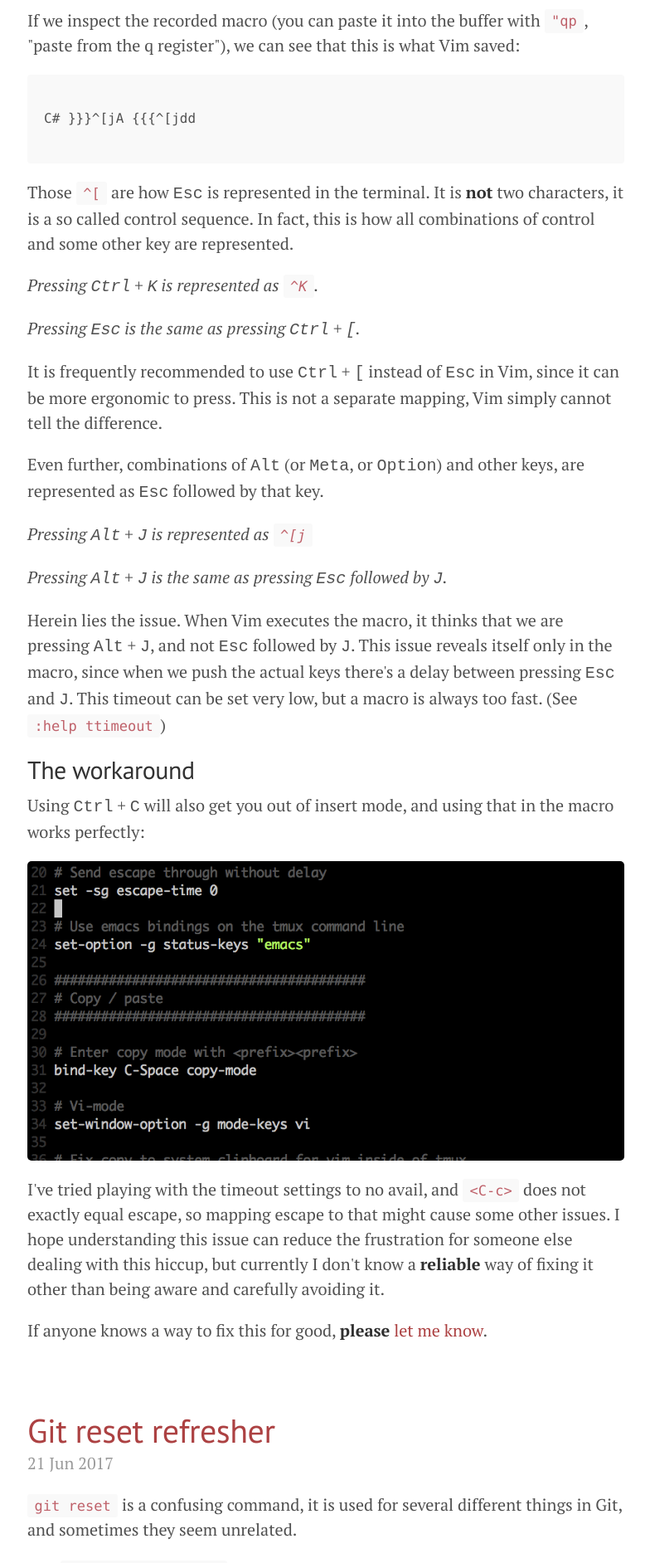
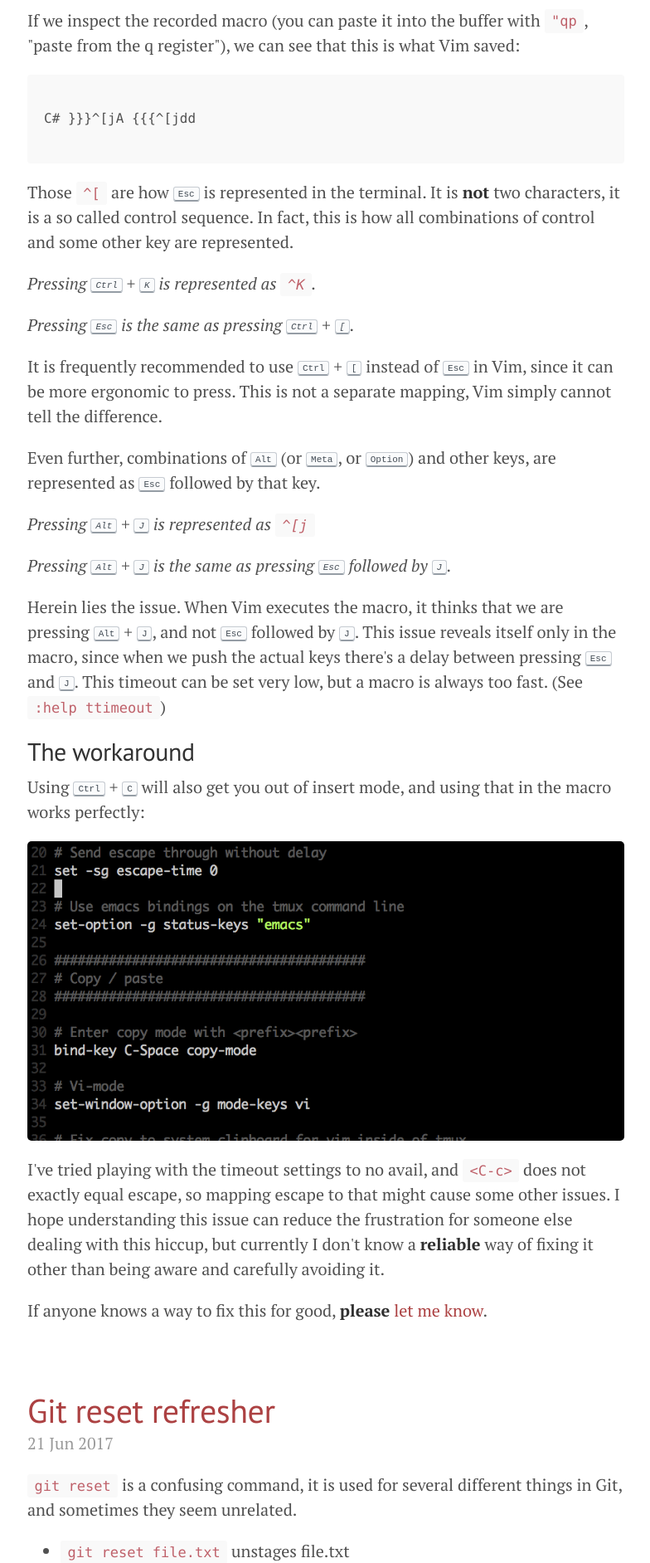
Before and after one commit to jsborjesson/jsborjesson.github.io, a Jekyll site: the page built from index.html, in a window 1280 px wide. Shown: the part 1395-3279 px from the top of the page at 83% size, without its empty margins (247-1031 px from the left). Built offline with Jekyll 4.4.1, drawn with Linux system fonts in a browser that asks for light colours; the list of posts is cut into pages by our own code.

Commit message:
Shamelessly steal GitHub's <kbd> styles

```diff
--- a/public/css/style.css
+++ b/public/css/style.css
@@ -7,3 +7,17 @@ ul.no-bullets {
   list-style: none;
   padding-left: 0;
 }
+
+kbd {
+  display: inline-block;
+  padding: 3px 5px;
+  font-size: 11px;
+  line-height: 10px;
+  color: #444d56;
+  vertical-align: middle;
+  background-color: #fafbfc;
+  border: solid 1px #c6cbd1;
+  border-bottom-color: #959da5;
+  border-radius: 3px;
+  box-shadow: inset 0 -1px 0 #959da5;
+}
```
